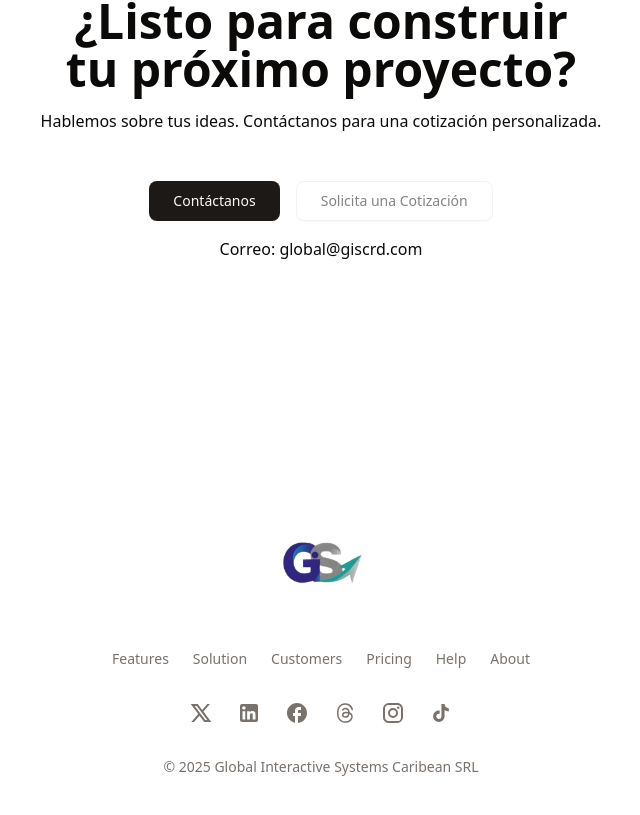
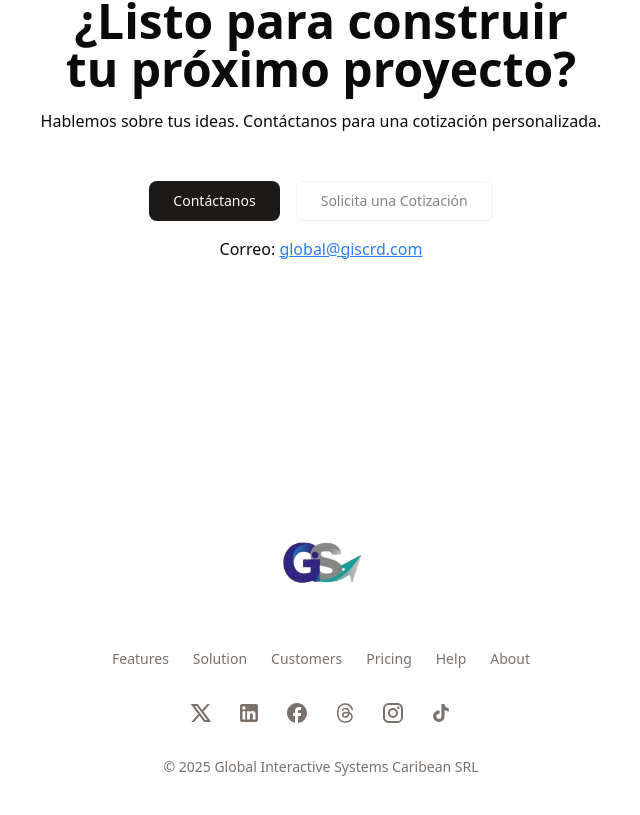
Before and after one commit to uncomic-produciones/giscRD, a Next.js app: page / in a window 1280 px wide. Shown: the part 4079-4894 px from the top of the page, without its empty margins (319-959 px from the left). Built offline with nearby package versions, Linux system fonts and the light colour scheme.

Commit message:
agregando el correo con color azul

```diff
--- a/components/call-to-action.tsx
+++ b/components/call-to-action.tsx
@@ -23,7 +23,7 @@ export default function CallToAction() {
             </Button>
           </div>
           <p className="mt-4">
-  Correo: <a href="mailto:global@giscrd.com">global@giscrd.com</a>
+  Correo: <a href="mailto:global@giscrd.com" className="text-blue-500 underline">global@giscrd.com</a>
 </p>
         </div>
       </div>
```
